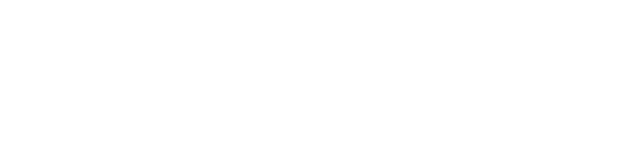
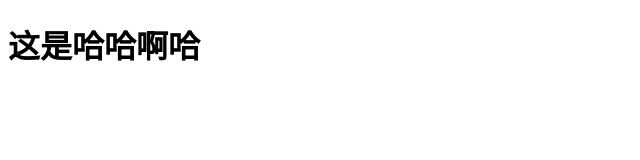
Before and after one commit to longzecao/demo, a plain HTML site: page index.html in a window 1280 px wide. Shown: the whole page, without its empty margins (0-640 px from the left). Drawn offline with Linux system fonts and the light colour scheme.

Commit message:
添加按H1

```diff
--- a/index.html
+++ b/index.html
@@ -6,6 +6,6 @@
     <title>这是我的网站</title>
 </head>
 <body>
-
+    <h1>这是哈哈啊哈</h1>
 </body>
 </html>
```
